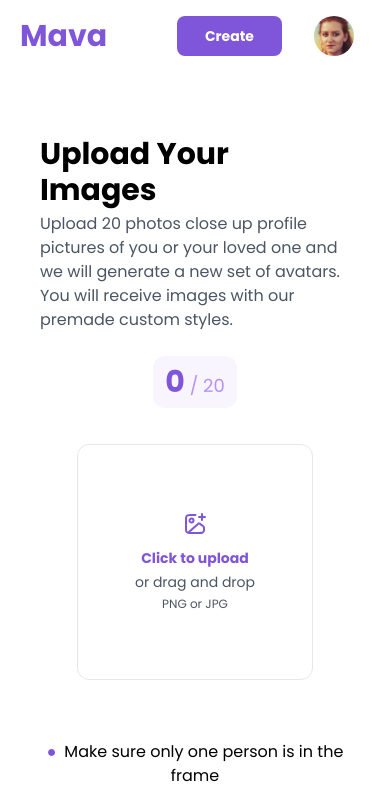
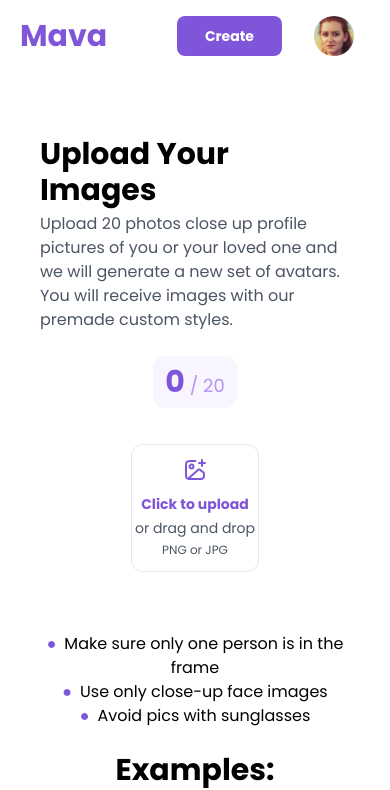
Before and after one commit to brandojesus0624/AI-web-frontend, a React (Create React App) app: page /upload in a window 390 px wide. Shown: the top 790 px of the page. Built offline with nearby package versions, Linux system fonts and the light colour scheme.

Commit message:
Some style change and deploy

```diff
--- a/src/components/basic/dropZone.js
+++ b/src/components/basic/dropZone.js
@@ -20,7 +20,7 @@ function Dropzone({ onDrop, accept, open }) {
       <div
         {...getRootProps({
           className:
-            "w-[236px] h-[236px] border px-6 py-8 rounded-xl flex justify-center items-center mx-3 my-3",
+            "lg:w-[236px] lg:h-[236px] md:w-40 md:h-40 w-32 h-32 border md:px-6 md:py-8 rounded-xl flex justify-center items-center mx-3 my-3",
         })}
       >
         <input className="input-zone" {...getInputProps()} />
--- a/src/components/basic/imageGrid.js
+++ b/src/components/basic/imageGrid.js
@@ -16,7 +16,7 @@ const Image = ({ image, removeImage }) => {
       <img
         alt={`img - ${image.id}`}
         src={image.src}
-        className="file-img w-[236px] h-[236px] rounded-xl"
+        className="file-img w-32 h-32 md:w-40 md:h-40 lg:w-[236px] lg:h-[236px] rounded-xl"
       />
     </div>
   );
--- a/src/components/pages/avatarDetail.js
+++ b/src/components/pages/avatarDetail.js
@@ -22,7 +22,7 @@ const AvatarDetail = () => {
 
   return (
     <MainLayout>
-      <div className="h-full flex flex-col items-center md:px-10" id="upload">
+      <div className="flex flex-1 flex-col items-center my-10 md:px-10" id="upload">
         <div className="w-3/4 text-center md:px-4 lg:px-16">
           <h1 className="font-poppinsBold text-3xl mt-16">Avatar Details</h1>
           <p className="mt-1 text-gray-600">
--- a/src/components/pages/uploadImage.js
+++ b/src/components/pages/uploadImage.js
@@ -34,7 +34,7 @@ const UploadImage = () => {
 
   return (
     <MainLayout>
-      <div className="flex flex-col items-center px-10" id="upload">
+      <div className="flex flex-col flex-1 items-center px-10" id="upload">
         <h1 className="font-poppinsBold text-3xl mt-16">Upload Your Images</h1>
         <p className="mt-1 text-gray-600">
           Upload 20 photos close up profile pictures of you or your loved one
--- a/src/layout/header.js
+++ b/src/layout/header.js
@@ -12,7 +12,7 @@ const Header = () => {
   };
 
   const createAvatar = () => {
-    navigate("/payment");
+    navigate("/login");
   }
 
   return (
```
